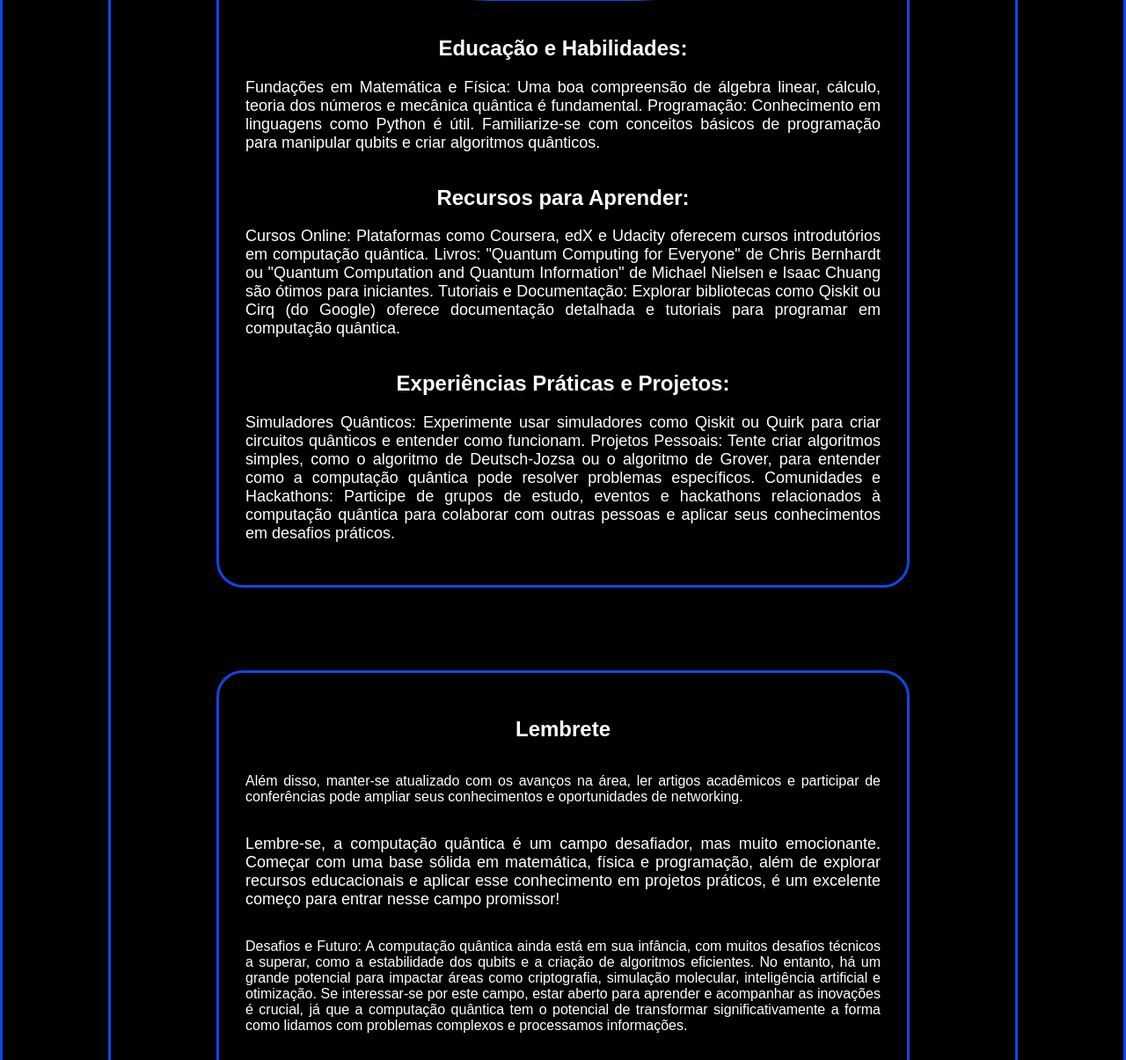
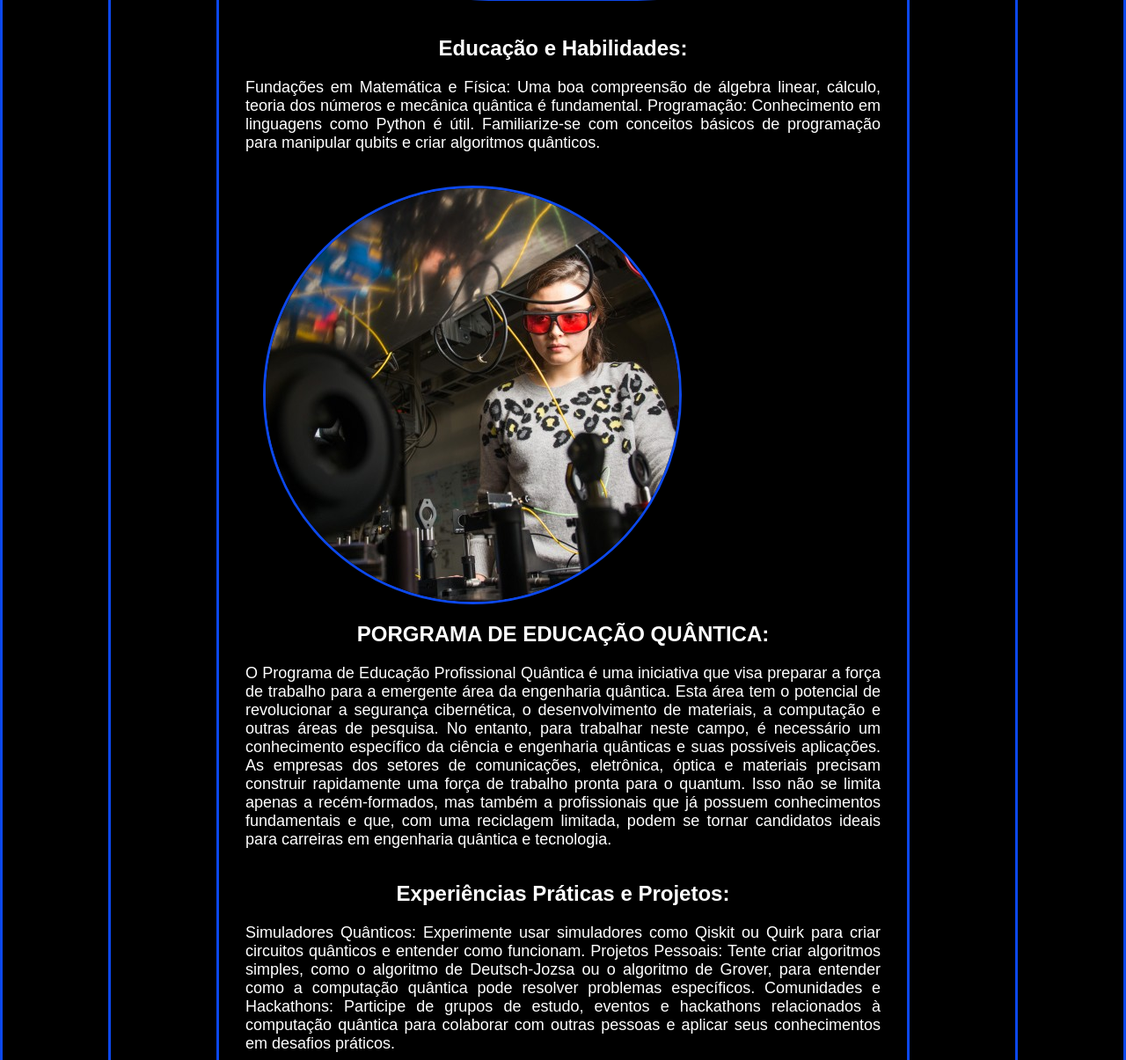
Before and after one commit to yhanusleverage/AC5-FINAL, a Flask app: page /ingresso in a window 1280 px wide. Shown: the part 1175-2380 px from the top of the page at 88% size. Run offline with Flask 3, Linux system fonts and the light colour scheme; some libraries are stand-ins or nearby versions.

Commit message:
Update ingresso.html

```diff
--- a/templates/ingresso.html
+++ b/templates/ingresso.html
@@ -80,9 +80,11 @@
 
                 <!-- Tópico 2 -->
                 <div class="topic">
-                    <h2>Recursos para Aprender: </h2>
-                    <p class="fonte18">Cursos Online: Plataformas como Coursera, edX e Udacity oferecem cursos introdutórios em computação quântica. Livros: "Quantum Computing for Everyone" de Chris Bernhardt ou "Quantum Computation and Quantum Information" de Michael Nielsen
-                        e Isaac Chuang são ótimos para iniciantes. Tutoriais e Documentação: Explorar bibliotecas como Qiskit ou Cirq (do Google) oferece documentação detalhada e tutoriais para programar em computação quântica.
+                    <img src="{{ url_for('static', filename='img\c1.jpg') }}" alt="Descripción de la imagen">
+                    <h2>PORGRAMA DE EDUCAÇÃO QUÂNTICA: </h2>
+                    <p class="fonte18">O Programa de Educação Profissional Quântica é uma iniciativa que visa preparar a força de trabalho para a emergente área da engenharia quântica. Esta área tem o potencial de revolucionar a segurança cibernética, o desenvolvimento de materiais, a computação e outras áreas de pesquisa. No entanto, para trabalhar neste campo, é necessário um conhecimento específico da ciência e engenharia quânticas e suas possíveis aplicações.
+
+As empresas dos setores de comunicações, eletrônica, óptica e materiais precisam construir rapidamente uma força de trabalho pronta para o quantum. Isso não se limita apenas a recém-formados, mas também a profissionais que já possuem conhecimentos fundamentais e que, com uma reciclagem limitada, podem se tornar candidatos ideais para carreiras em engenharia quântica e tecnologia.
                     </p>
                 </div>
 
```
